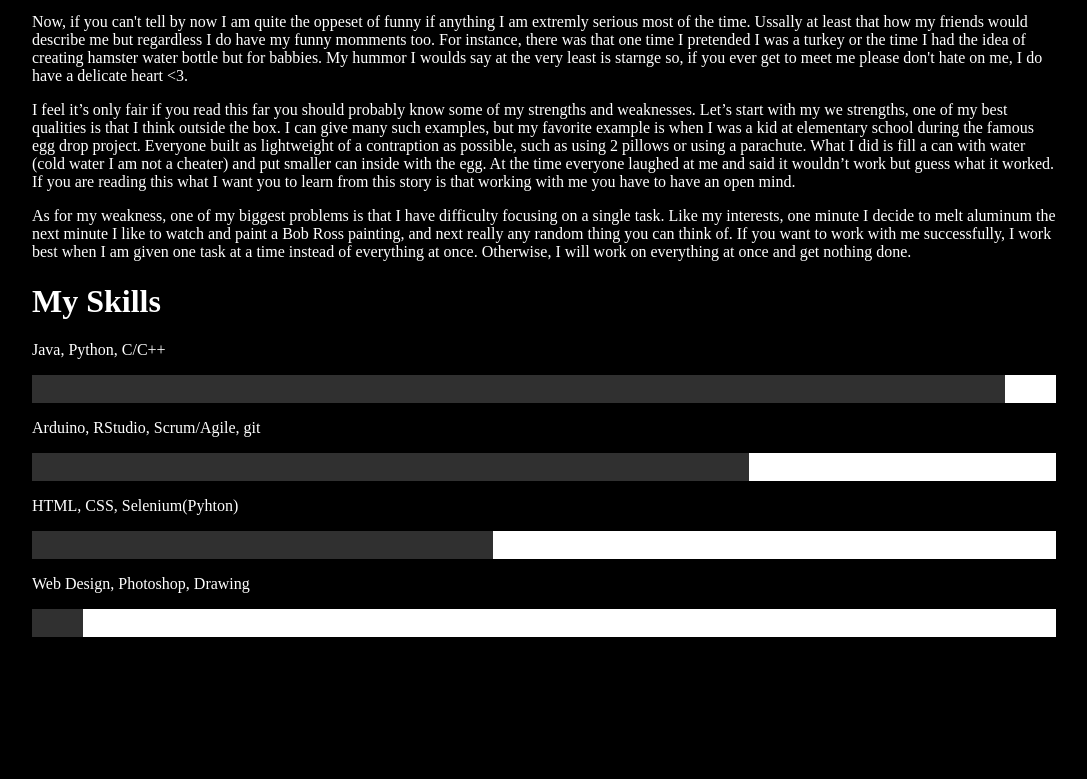
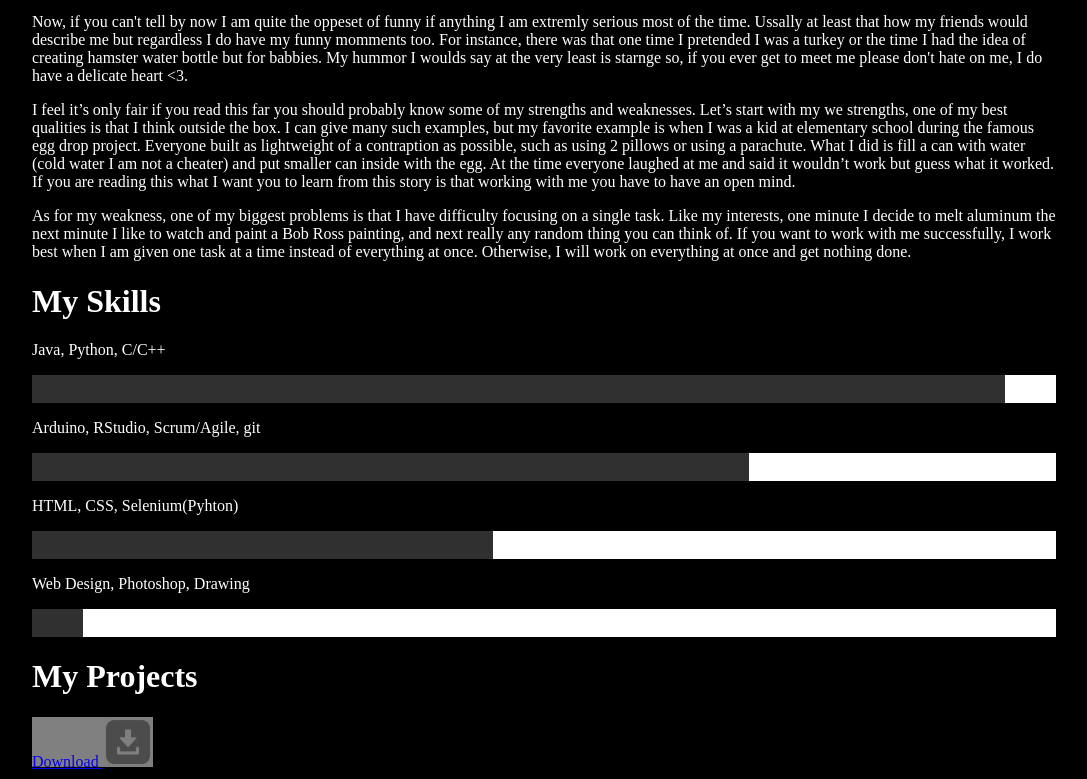
Before and after one commit to danmolev/danmolev.github.io, a plain HTML site: page index.html in a window 1280 px wide. Shown: the part 1038-1817 px from the top of the page, without its empty margins (96-1183 px from the left). Before the commit the page ends 1683 px from the top, so only its background shows below. Drawn offline with Linux system fonts and the light colour scheme.

Commit message:
working on download button(div)

```diff
--- a/CSS/index.css
+++ b/CSS/index.css
@@ -115,5 +115,22 @@ body{
 
 	display: block;
     margin-left: auto;
-    margin-right: auto }
+    margin-right: auto ;
 }
+
+#projects h1{
+
+	color: white;
+}
+
+
+.download{
+	display: inline-block;
+	background-color: grey;
+	height: 50px;
+
+}
+
+.download a{
+	margin-bottom: 100px;
+}
--- a/index.html
+++ b/index.html
@@ -18,8 +18,8 @@
     ABOUT
   </a>
 
-  <a href="#PROJECTS" style="width:25%">
-    PROJECTS
+  <a href="#projects" style="width:25%">
+    PORTFOLIO
   </a>
 
   <a href="#contact"  style="width:25%">
@@ -30,13 +30,12 @@
 <div id="main">
 
   <header id="home">
-    <h1 >Daniel Molev Shtieman</h1>
+    <h1 >Daniel Molev Shteiman</h1>
     <p>Future Software Engeeniner </p>
 
 
     <img src="img/myphoto2.png" style="width: 60%">
   </header>
-
 </div>
 
 
@@ -98,9 +97,25 @@
     <div class="wbar">
       <div class="gbar" style="height:28px;width:5%"></div>
     </div>
+</div>
 
 
-</div>
+<div id="projects">
+
+	<h1>My Projects</h1>
+
+
+
+
+
+	<div class="download">
+
+		<a href="resume.txt" download> Download </a>
+		<img src="img/download.png" style="width: 50px; height: 50px;">
+
+
+
+	</div>
 
 
 
@@ -109,5 +124,6 @@
 
 
 
+
 </body>
 </html>
```
Also changed, not shown: img/download.png (added), resume.txt (added).
